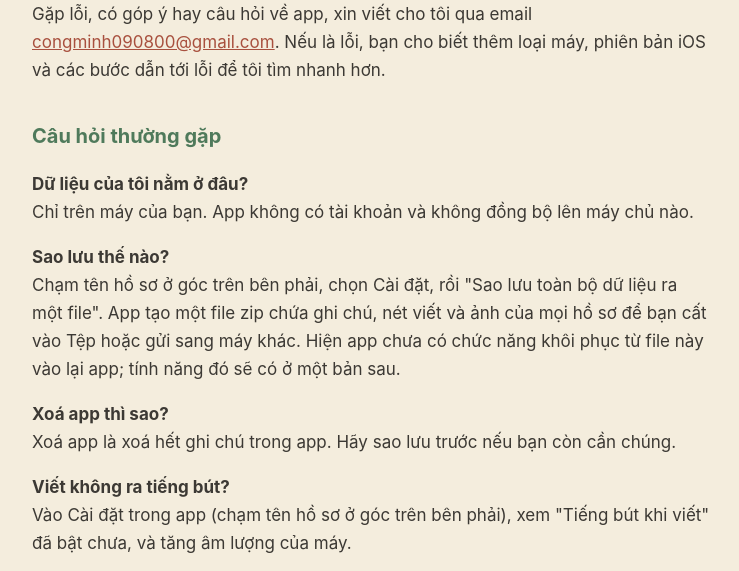
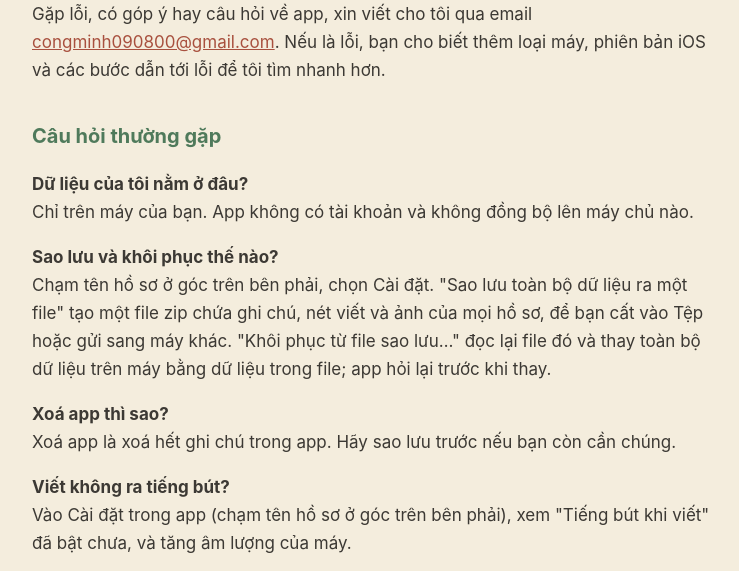
Before and after one commit to congminh090800/practice-note-site, a plain HTML site: page index.html in a window 1280 px wide. Shown: the part 214-785 px from the top of the page, without its empty margins (268-1007 px from the left). Drawn offline with Linux system fonts and the light colour scheme.

Commit message:
Support page: restoring from a backup

```diff
--- a/index.html
+++ b/index.html
@@ -17,7 +17,7 @@ a { color: #A8503E; } nav { margin-top: 44px; padding-top: 18px; border-top: 1px
 
 <h2>Câu hỏi thường gặp</h2>
 <p><strong>Dữ liệu của tôi nằm ở đâu?</strong><br>Chỉ trên máy của bạn. App không có tài khoản và không đồng bộ lên máy chủ nào.</p>
-<p><strong>Sao lưu thế nào?</strong><br>Chạm tên hồ sơ ở góc trên bên phải, chọn Cài đặt, rồi "Sao lưu toàn bộ dữ liệu ra một file". App tạo một file zip chứa ghi chú, nét viết và ảnh của mọi hồ sơ để bạn cất vào Tệp hoặc gửi sang máy khác. Hiện app chưa có chức năng khôi phục từ file này vào lại app; tính năng đó sẽ có ở một bản sau.</p>
+<p><strong>Sao lưu và khôi phục thế nào?</strong><br>Chạm tên hồ sơ ở góc trên bên phải, chọn Cài đặt. "Sao lưu toàn bộ dữ liệu ra một file" tạo một file zip chứa ghi chú, nét viết và ảnh của mọi hồ sơ, để bạn cất vào Tệp hoặc gửi sang máy khác. "Khôi phục từ file sao lưu…" đọc lại file đó và thay toàn bộ dữ liệu trên máy bằng dữ liệu trong file; app hỏi lại trước khi thay.</p>
 <p><strong>Xoá app thì sao?</strong><br>Xoá app là xoá hết ghi chú trong app. Hãy sao lưu trước nếu bạn còn cần chúng.</p>
 <p><strong>Viết không ra tiếng bút?</strong><br>Vào Cài đặt trong app (chạm tên hồ sơ ở góc trên bên phải), xem "Tiếng bút khi viết" đã bật chưa, và tăng âm lượng của máy.</p>
 <p><strong>Nhập file Word bị lệch bố cục?</strong><br>File Word được dàn lại trang khi nhập nên có thể khác bản gốc đôi chút. Muốn giữ nguyên bố cục, hãy xuất file đó thành PDF rồi nhập PDF.</p>
```
